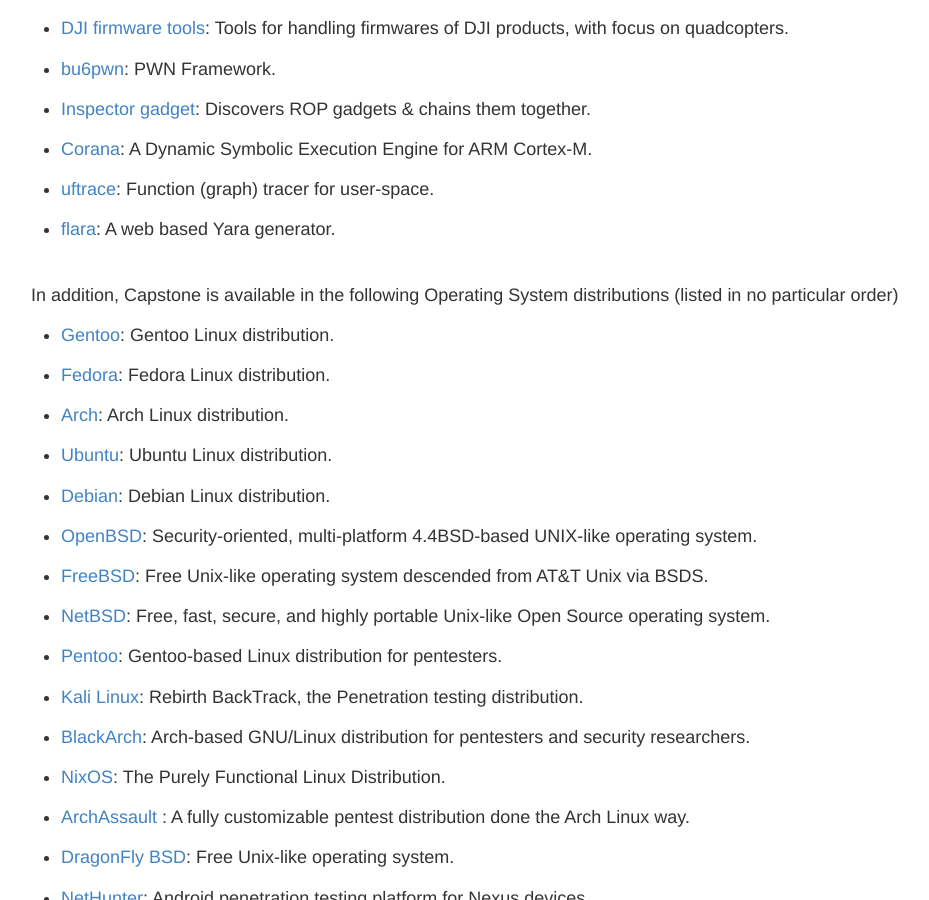
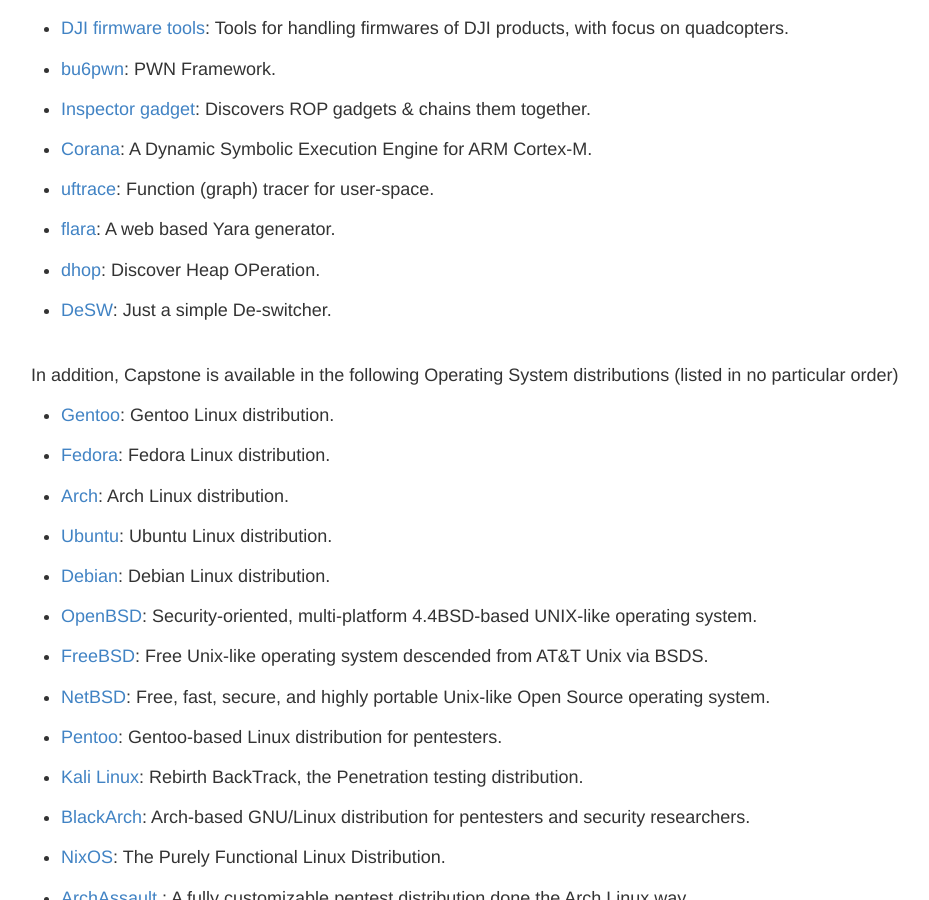
Before and after one commit to capstone-engine/capstone-engine.github.io, a Jekyll site: the page built from showcase.md, in a window 1280 px wide and 900 px high, scrolled down 18377 px. Shown: the whole window, without its empty margins (169-1098 px from the left). Built offline with Jekyll 4.4.1, drawn with Linux system fonts in a browser that asks for light colours.

Commit message:
showcase

```diff
--- a/showcase.md
+++ b/showcase.md
@@ -889,6 +889,10 @@
 
 - [flara](https://github.com/anagnostouJohn/flara): A web based Yara generator.
 
+- [dhop](https://github.com/twd2/dhop): Discover Heap OPeration.
+
+- [DeSW](https://github.com/dustnn/DeSW): Just a simple De-switcher.
+
 
 <br>
 In addition, Capstone is available in the following Operating System distributions (listed in no particular order)
```
Also changed, not shown: other parts of showcase.md (+1 -1 lines).
